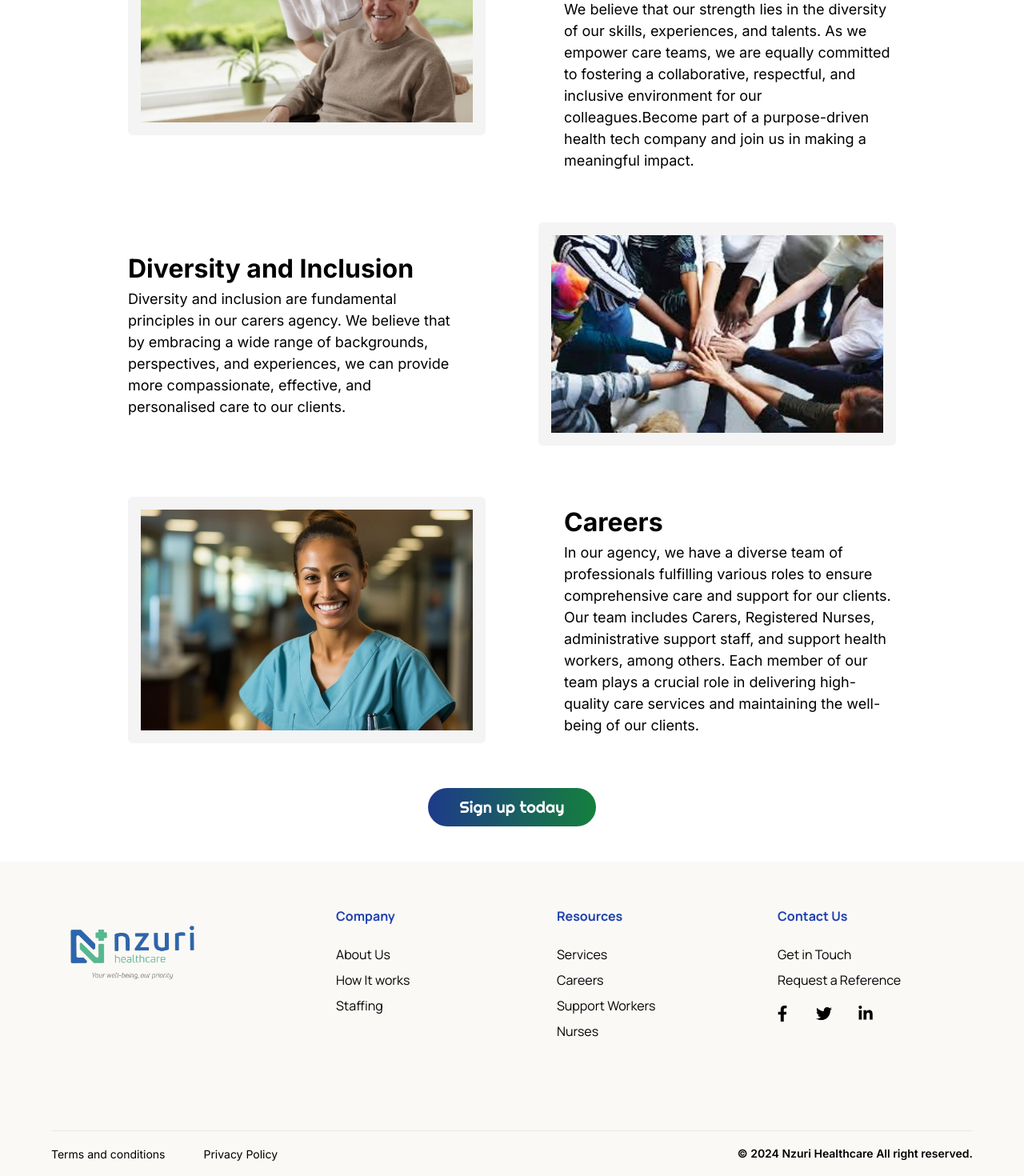
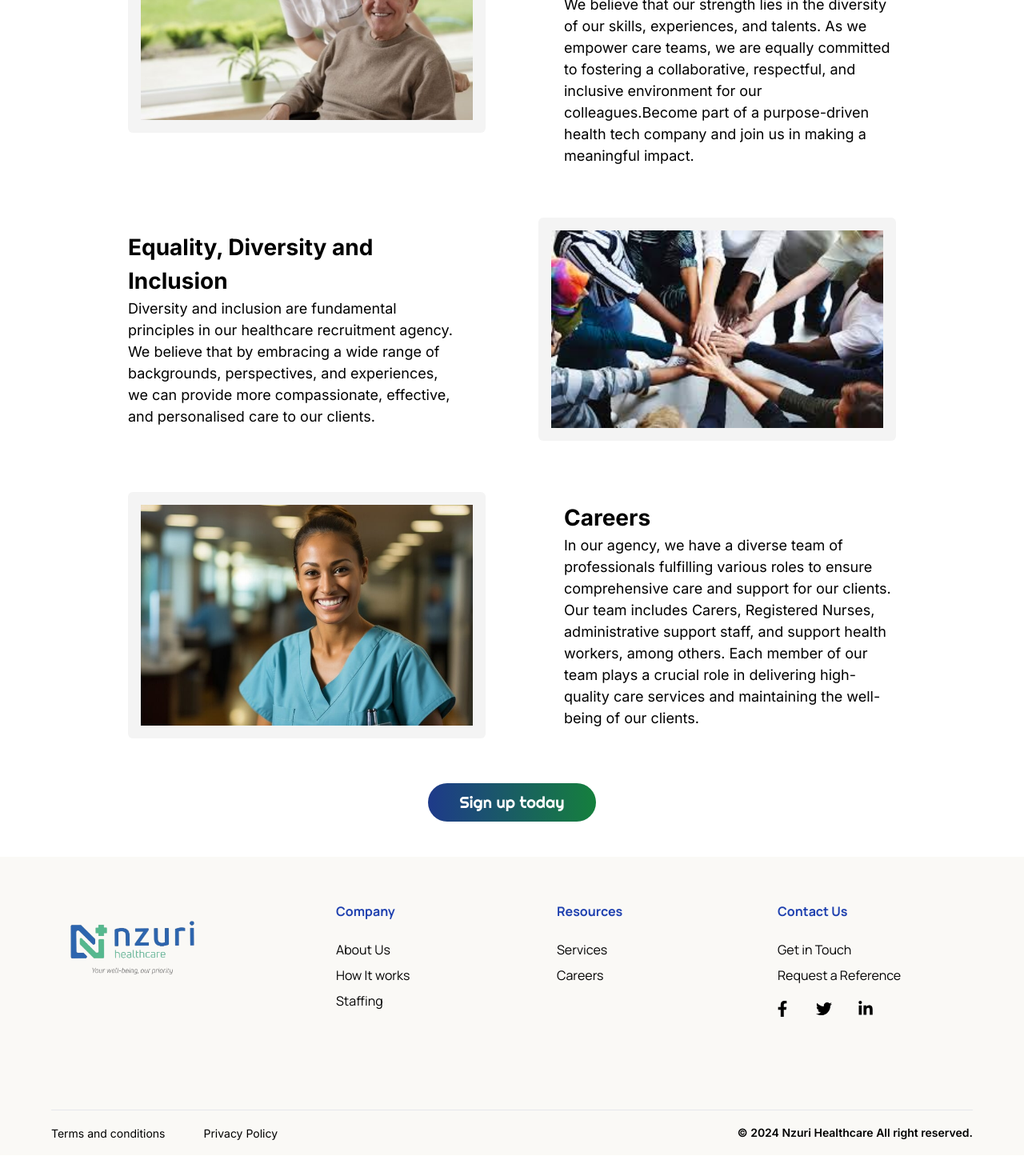
Before and after one commit to temitopeakin1/nzuricares-webapp, a Next.js app: page /company/careers in a window 1280 px wide. Shown: the part 905-2375 px from the top of the page at 80% size. After the commit the page ends 2349 px from the top, so only its background shows below. Built offline with nearby package versions, Linux system fonts and the light colour scheme.

Commit message:
delete the nuring, supportworker link on the footer

```diff
--- a/Components/Pages/Home/Services.tsx
+++ b/Components/Pages/Home/Services.tsx
@@ -29,7 +29,7 @@ const Services = () => {
   return (
     <div className="py-16 text-center">
       <h1 className="mt-2 font-bold lg:text-2xl text-blue-800 font-title ">
-        Health Care Recruitment Services
+        Healthcare Recruitment Services
       </h1>
       <p className="mt-2 lg:text-sm md:text-sm">
         One of the leading providers of domiciliary care and health care
--- a/Components/UI/Footer.tsx
+++ b/Components/UI/Footer.tsx
@@ -24,14 +24,6 @@ const resources = [
   },
   {
     name: "Careers",
-    link: "/company/careers",
-  },
-  {
-    name: "Support Workers",
-    link: "/company/careers",
-  },
-  {
-    name: "Nurses",
     link: "/company/careers",
   },
 ];
--- a/app/company/careers/page.tsx
+++ b/app/company/careers/page.tsx
@@ -14,9 +14,9 @@ const careers = [
     text: "We are on a mission to revolutionize the health and care industry in the UK and beyond, <br /> equipping staff with the tools, opportunities, and transparency they need to excel, one shift at a time.<br /> We believe that our strength lies in the diversity of our skills, experiences, and talents. As we empower care teams, we are equally committed to fostering a collaborative, respectful, and inclusive environment for our colleagues.Become part of a purpose-driven health tech company and join us in making a meaningful impact.",
   },
   {
-    title: "Diversity and Inclusion",
+    title: "Equality, Diversity and Inclusion",
     image: "/images/diversity.jpg",
-    text: "Diversity and inclusion are fundamental principles in our carers agency. We believe that by embracing a wide range of backgrounds, perspectives, and experiences, we can provide more compassionate, effective, and personalised care to our clients. ",
+    text: "Diversity and inclusion are fundamental principles in our healthcare recruitment agency. We believe that by embracing a wide range of backgrounds, perspectives, and experiences, we can provide more compassionate, effective, and personalised care to our clients. ",
   },
   {
     title: "Careers",
@@ -53,7 +53,7 @@ const Section = ({
         />
       </div>
       <div className="flex-1 text-center md:text-start">
-        <p className="font-bold text-[32px] md:text-[32px]">{title}</p>
+        <p className="font-bold text-[24px] sm:text-[20px] md:text-[28px]">{title}</p>
         <p
           className="text-[16px] md:text-[18px]"
           dangerouslySetInnerHTML={{ __html: text }}
```
